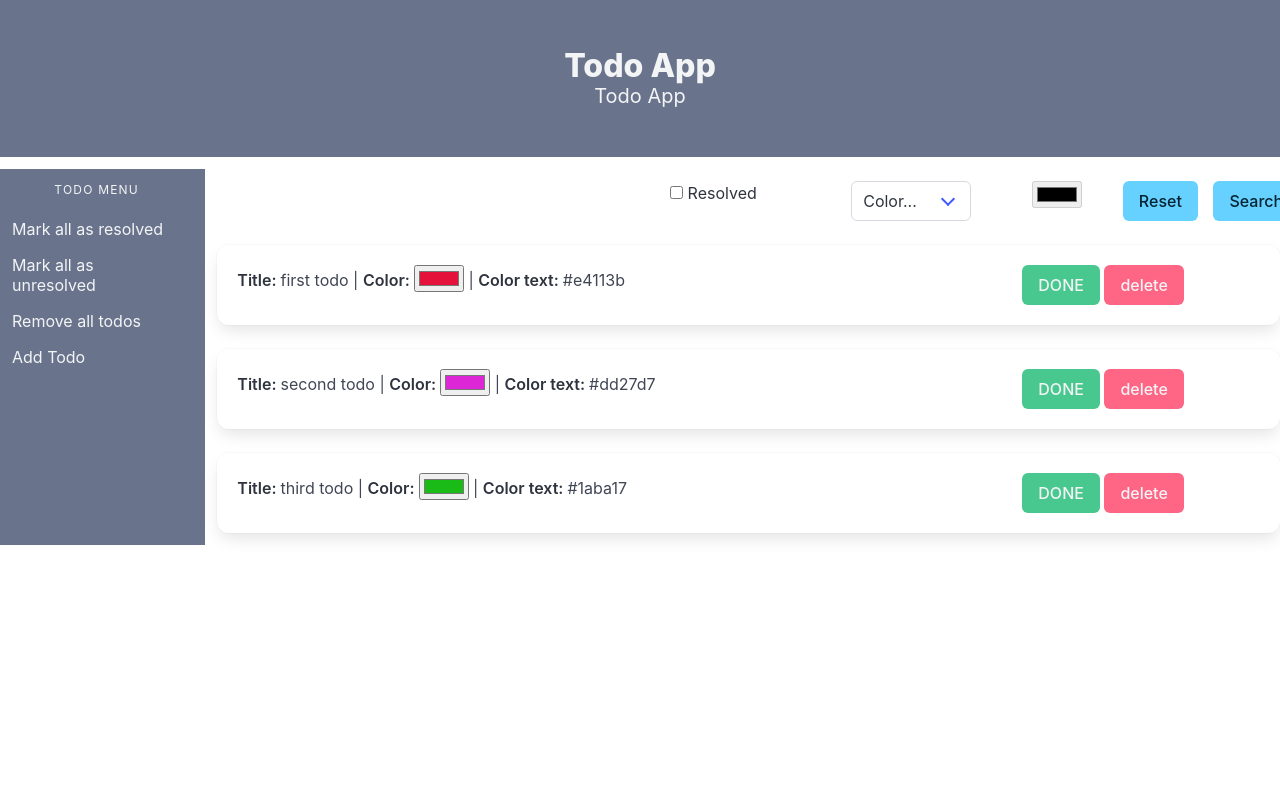
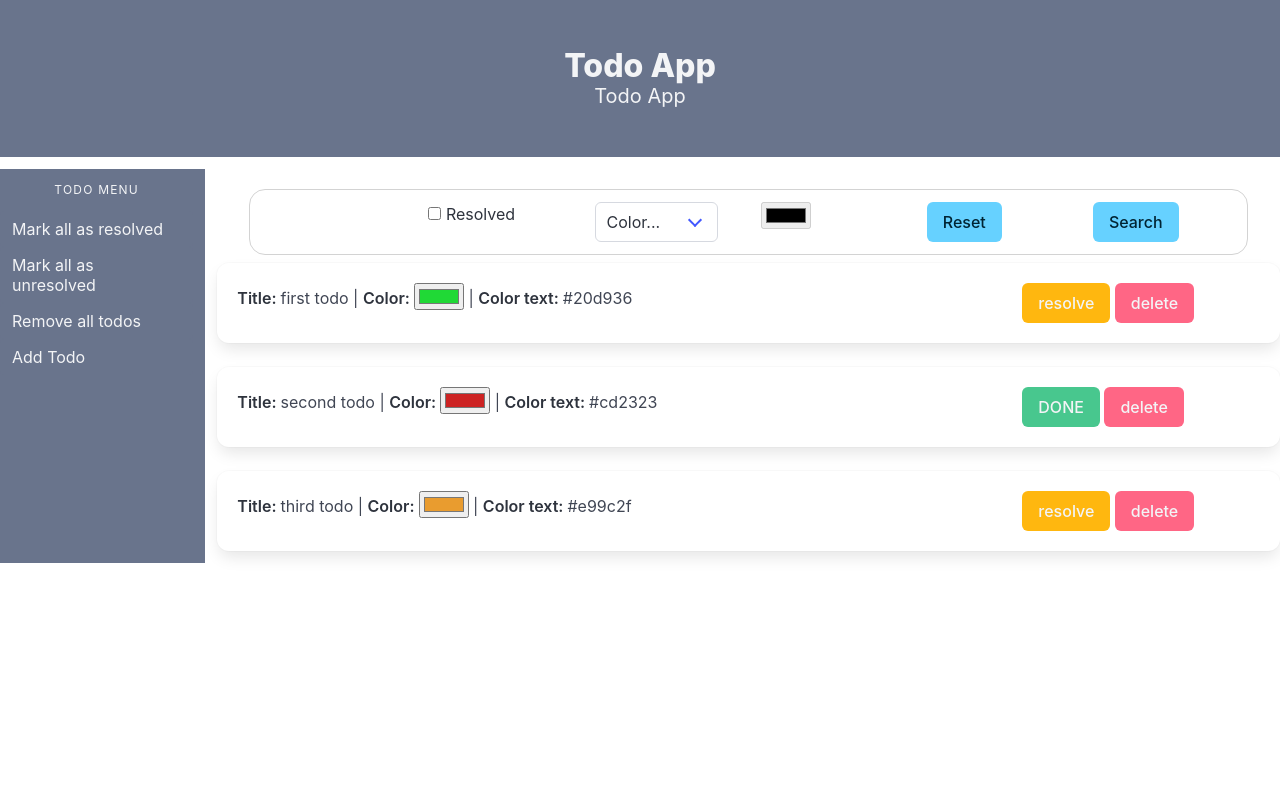
Before and after one commit to radoslavsapundzhiev/todo-sveltekit-app, a SvelteKit app: page / in a window 1280 px wide. Shown: the top 800 px of the page. Built offline with nearby package versions, Linux system fonts and the light colour scheme; data requests are answered from the project's data file.

Commit message:
added default values in stores.js

```diff
--- a/db.json
+++ b/db.json
@@ -1,22 +1,22 @@
 {
   "todos": [
     {
-      "id": "03a4",
+      "id": "83df",
       "name": "first todo",
-      "color": "#e4113b",
+      "color": "#20d936",
+      "isDone": false
+    },
+    {
+      "id": "a11a",
+      "name": "second todo",
+      "color": "#cd2323",
       "isDone": true
     },
     {
-      "id": "7068",
-      "name": "second todo",
-      "color": "#dd27d7",
-      "isDone": true
-    },
-    {
-      "id": "cea7",
+      "id": "dd4b",
       "name": "third todo",
-      "color": "#1aba17",
-      "isDone": true
+      "color": "#e99c2f",
+      "isDone": false
     }
   ]
 }
--- a/src/components/Filter.svelte
+++ b/src/components/Filter.svelte
@@ -40,7 +40,7 @@
 </script>
 
 <div class="columns">
-    <div class="column is-2 is-offset-5">
+    <div class="column is-2 is-offset-2">
         <label class="checkbox" on:change={handleToggleResolve}>
             <input class="checkbox" type="checkbox" bind:checked={resolved}>
             Resolved
@@ -56,17 +56,28 @@
             </select>
         </div>
     </div>
-    <div class="column is-1">
+    <div class="column is-2">
         <input type="color" value={color} disabled>
     </div>
-    <div class="column is-1">
+    <div class="column is-2">
         <button class="button is-info" on:click={handleReset}>
             Reset
         </button>
     </div>
-    <div class="column is-1">
+    <div class="column is-2">
         <button class="button is-info" on:click={handleFilter}>
             Search
         </button>
     </div>
 </div>
+
+<style>
+    button {
+        margin-right: 1rem;
+    }
+    div.columns {
+        border: 1px solid lightgray;
+        border-radius: 1rem;
+        margin: 0.5rem 2rem;
+    }
+</style>
--- a/src/components/TodoList.svelte
+++ b/src/components/TodoList.svelte
@@ -6,8 +6,12 @@
     import TodoService from "../services/TodoService";
 
     onMount( async () => {
-        const todos = await TodoService.getTodos();
-        TodoStore.set(todos);
+        try {
+            const todos = await TodoService.getTodos();
+            TodoStore.set(todos);
+        } catch (error) {
+            console.log(error);
+        }
     });
 
 </script>
--- a/src/routes/stores.js
+++ b/src/routes/stores.js
@@ -1,6 +1,25 @@
 import { writable } from 'svelte/store';
 
-export const TodoStore = writable([]);
+export const TodoStore = writable([
+    {
+        "id": "03a4",
+        "name": "first todo",
+        "color": "#e4113b",
+        "isDone": false
+    },
+    {
+        "id": "7068",
+        "name": "second todo",
+        "color": "#dd27d7",
+        "isDone": true
+    },
+    {
+        "id": "cea7",
+        "name": "third todo",
+        "color": "#1aba17",
+        "isDone": false
+    }
+]);
 
 export const showAddForm = writable(false);
 
```
